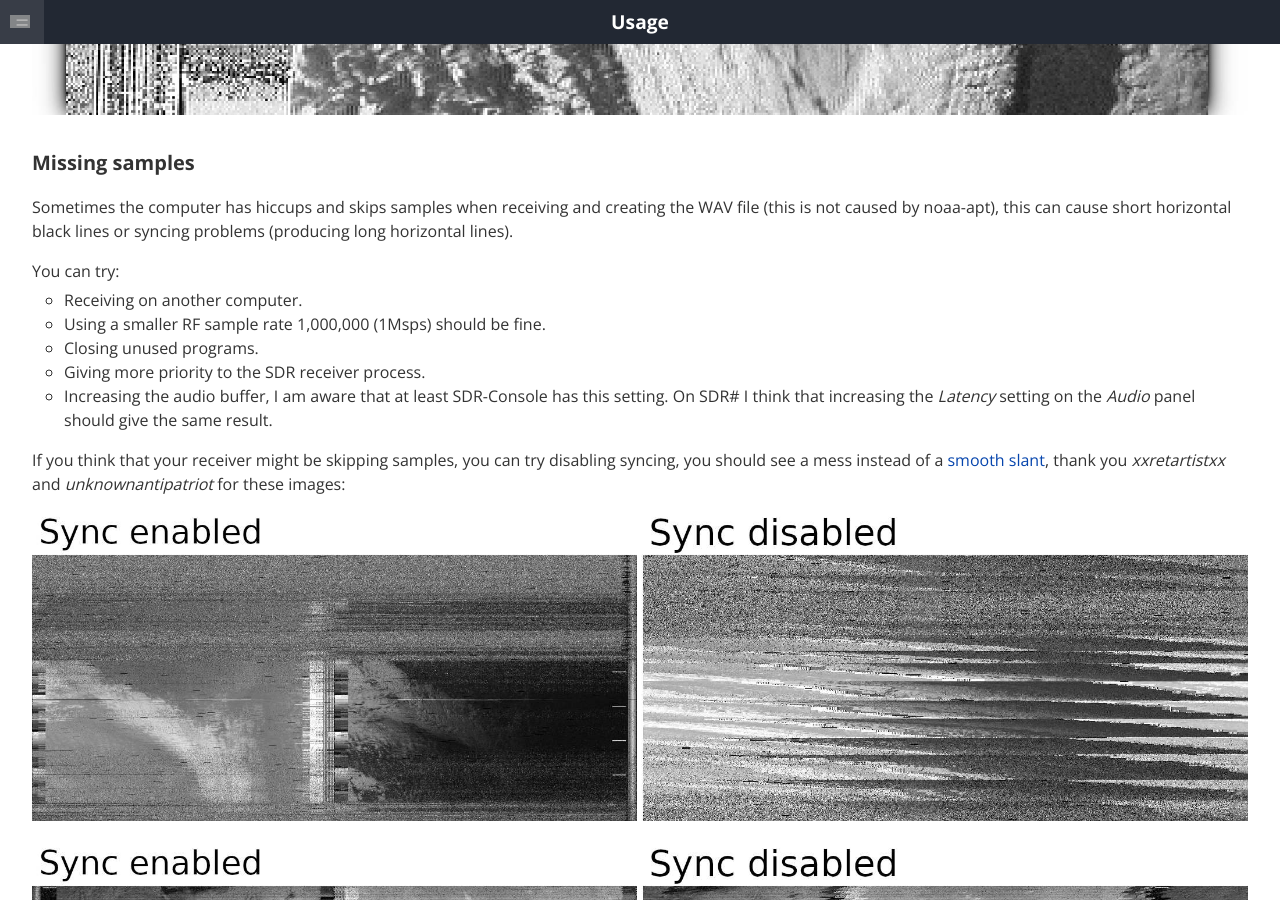
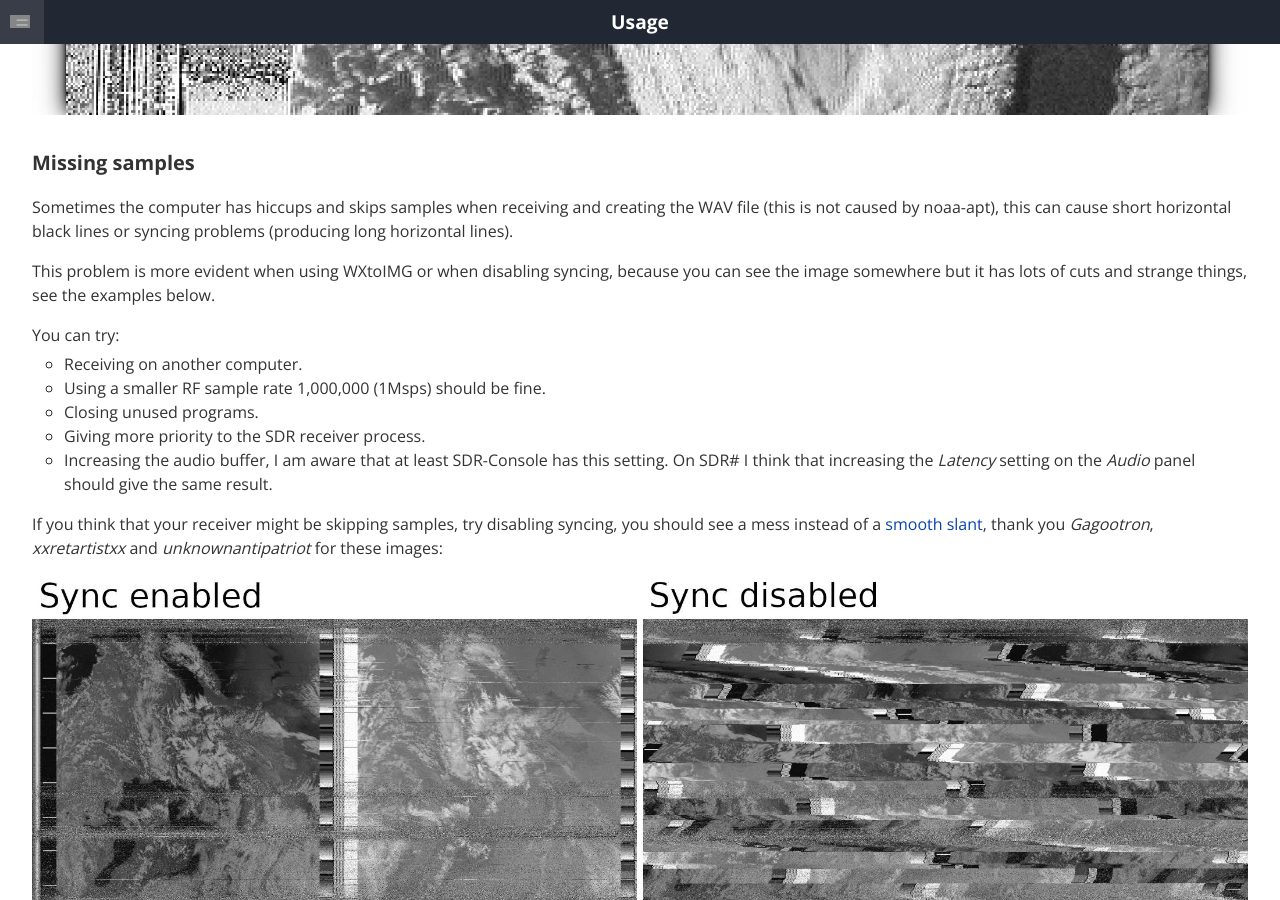
Before and after one commit to martinber/noaa-apt, a Jekyll site: the page built from docs/usage.md, in a window 1280 px wide and 900 px high, scrolled down 6614 px. Built offline with Jekyll 4.4.1, drawn with Linux system fonts in a browser that asks for light colours.

Commit message:
Another example image of missing samples

```diff
--- a/docs/usage.md
+++ b/docs/usage.md
@@ -215,6 +215,10 @@ Sometimes the computer has hiccups and skips samples when receiving and creating
 the WAV file (this is not caused by noaa-apt), this can cause short horizontal
 black lines or syncing problems (producing long horizontal lines).
 
+This problem is more evident when using WXtoIMG or when disabling syncing,
+because you can see the image somewhere but it has lots of cuts and strange
+things, see the examples below.
+
 You can try:
 
 - Receiving on another computer.
@@ -225,14 +229,16 @@ You can try:
     setting. On SDR# I think that increasing the _Latency_ setting on the
     _Audio_ panel should give the same result.
 
-If you think that your receiver might be skipping samples, you can try disabling
+If you think that your receiver might be skipping samples, try disabling
 syncing, you should see a mess instead of a
-[smooth slant](./usage.html#disable-syncing), thank you _xxretartistxx_ and
-_unknownantipatriot_ for these images:
+[smooth slant](./usage.html#disable-syncing), thank you _Gagootron_,
+_xxretartistxx_ and _unknownantipatriot_ for these images:
 
-![Example of missing samples]({{ site.baseurl }}/images/missing_samples.jpg)
+![Example of missing samples]({{ site.baseurl }}/images/missing_samples_3.jpg)
 
-![Another example of missing samples]({{ site.baseurl }}/images/missing_samples_2.jpg)
+![Another example of missing samples]({{ site.baseurl }}/images/missing_samples.jpg)
+
+![A third example of missing samples]({{ site.baseurl }}/images/missing_samples_2.jpg)
 
 ### Noise
 
```
Also changed, not shown: docs/development.md (+2 -2 lines), docs/images/missing_samples.jpg, docs/images/missing_samples_3.jpg (added), 3 other files.
